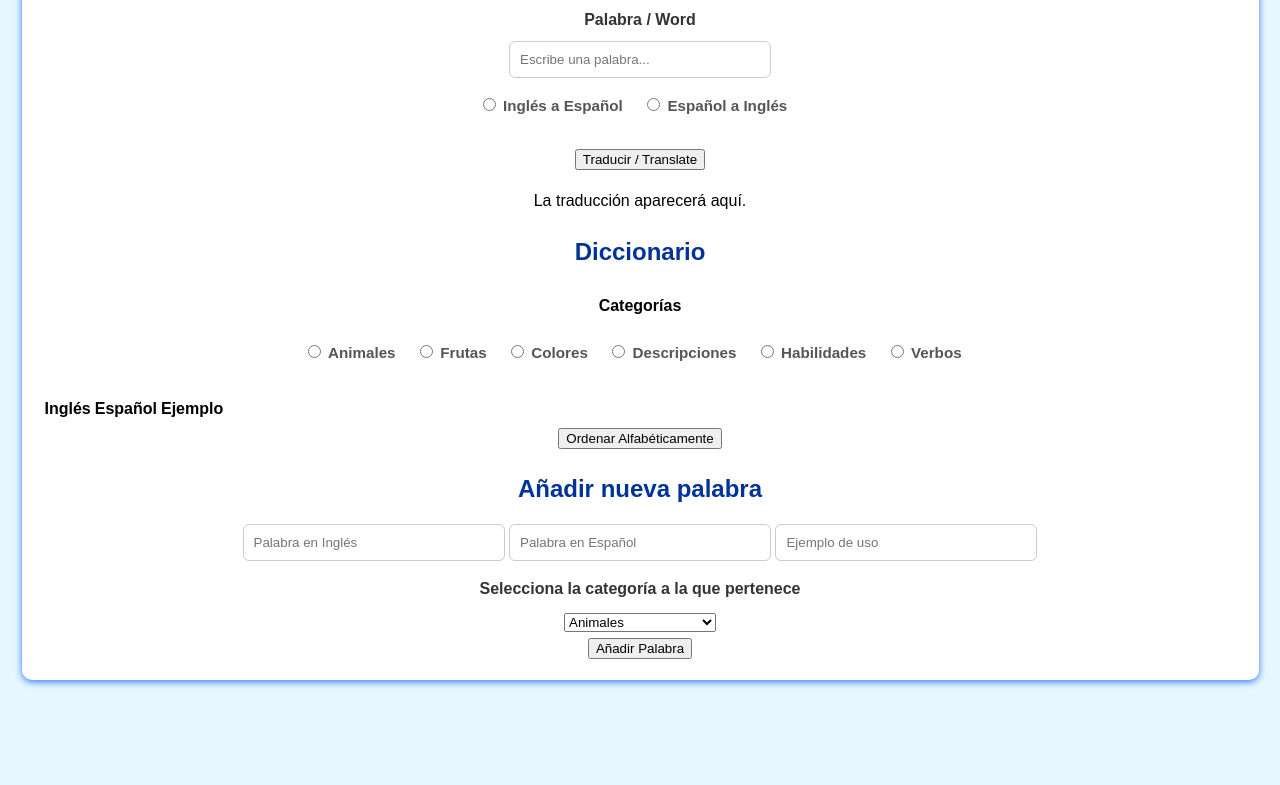
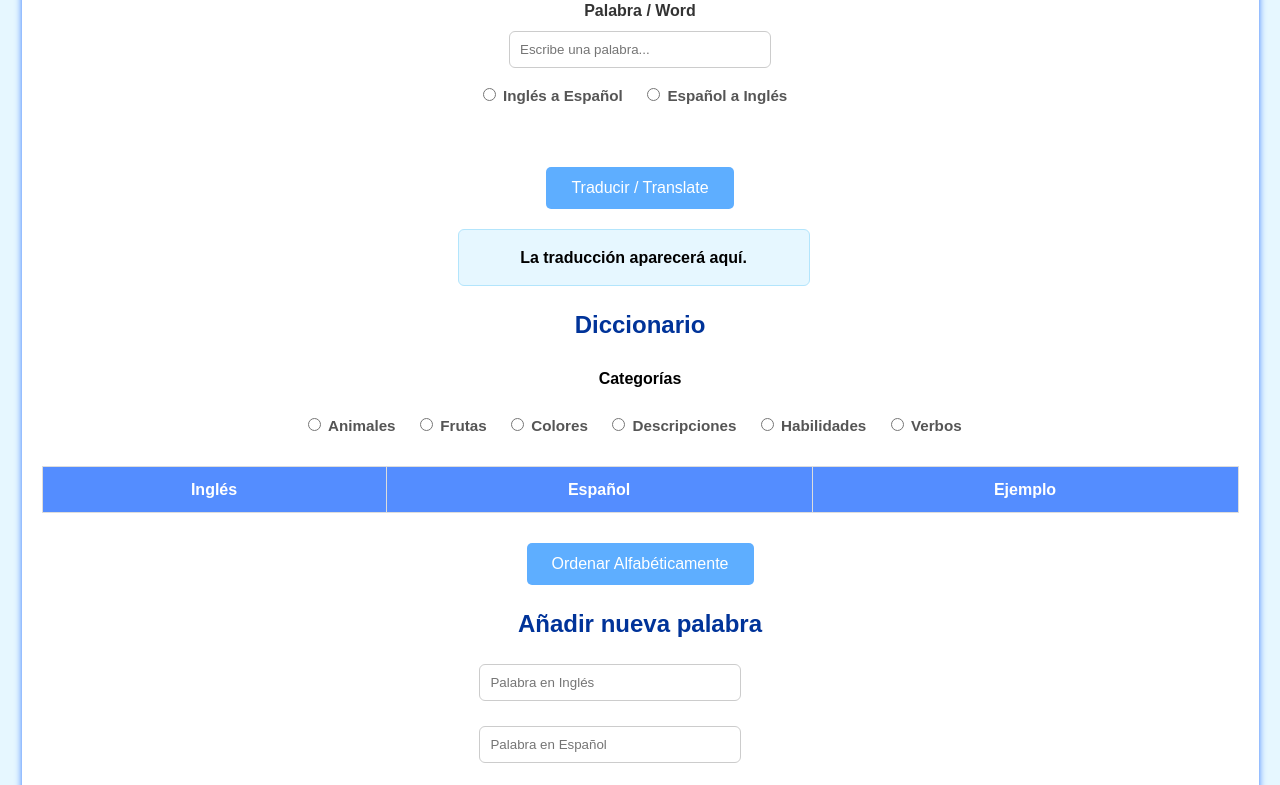
Before and after one commit to Andreagaona14/Dictionary-AS, a plain HTML site: page index.html in a window 1280 px wide. Shown: the part 120-905 px from the top of the page. Before the commit the page ends 820 px from the top, so only its background shows below. Drawn offline with Linux system fonts and the light colour scheme.

Commit message:
Se realizo mejoras en el css

```diff
--- a/style.css
+++ b/style.css
@@ -72,3 +72,98 @@ input[type="radio"] {
   font-size: 0.95rem;
   color: #555;
 }
+
+/* Botones */
+button {
+  background-color: #5eaeff;
+  color: #ffffff;
+  border: none;
+  padding: 12px 25px;
+  border-radius: 5px;
+  cursor: pointer;
+  font-size: 1rem;
+  transition: background-color 0.3s ease, transform 0.2s ease;
+  margin-top: 30px;
+}
+
+button:hover {
+  background-color: #005bb5;
+  transform: scale(1.05);
+}
+
+/* Respuesta y lista de palabras */
+.response, .word-list {
+  margin-top: 20px;
+  padding: 15px;
+  background-color: #e6f7ff;
+  border: 1px solid #b3e5fc;
+  border-radius: 6px;
+  width: 20rem;
+  margin-left: 26rem;
+}
+
+.response p, .word-list p {
+  margin: 0;
+  font-weight: bold;
+  font-size: 1rem;
+}
+
+/* Tabla del diccionario */
+.dictionary-table {
+  width: 100%;
+  border-collapse: collapse;
+  margin-top: 20px;
+}
+
+.dictionary-table th, .dictionary-table td {
+  padding: 10px;
+  border: 1px solid #ddd;
+  text-align: center;
+}
+
+.dictionary-table th {
+  background-color: #548dff;
+  color: white;
+  font-weight: bold;
+}
+
+.dictionary-table td {
+  background-color: #f9f9f9;
+}
+
+/* Formulario para añadir nuevas palabras */
+#new-word-form {
+  display: grid;
+  gap: 10px;
+  margin: 20px auto; /* Centra horizontalmente */
+  text-align: center; /* Asegura que el contenido interno esté centrado */
+  justify-content: center; /* Centra los recuadros horizontalmente */
+  align-items: center; /* Centra los recuadros verticalmente */
+}
+
+
+/* Seleccionar la categoría */
+#new-word-category {
+  width: 100%; /* Asegura que ocupe todo el ancho del formulario */
+  padding: 10px;
+  border-radius: 6px;
+  border: 1px solid #ccc;
+  font-size: 1rem;
+}
+
+/* Botón para añadir palabra */
+#add-word-button {
+  background-color: #5eaeff;
+  color: #ffffff;
+  border: none;
+  padding: 12px 30px; /* Reduce el tamaño del botón */
+  border-radius: 5px;
+  font-size: 1rem; /* Texto más pequeño */
+  cursor: pointer;
+  transition: background-color 0.3s ease, transform 0.2s ease;
+}
+
+#add-word-button:hover {
+  background-color: #005bb5;
+  transform: scale(1.05);
+}
```
